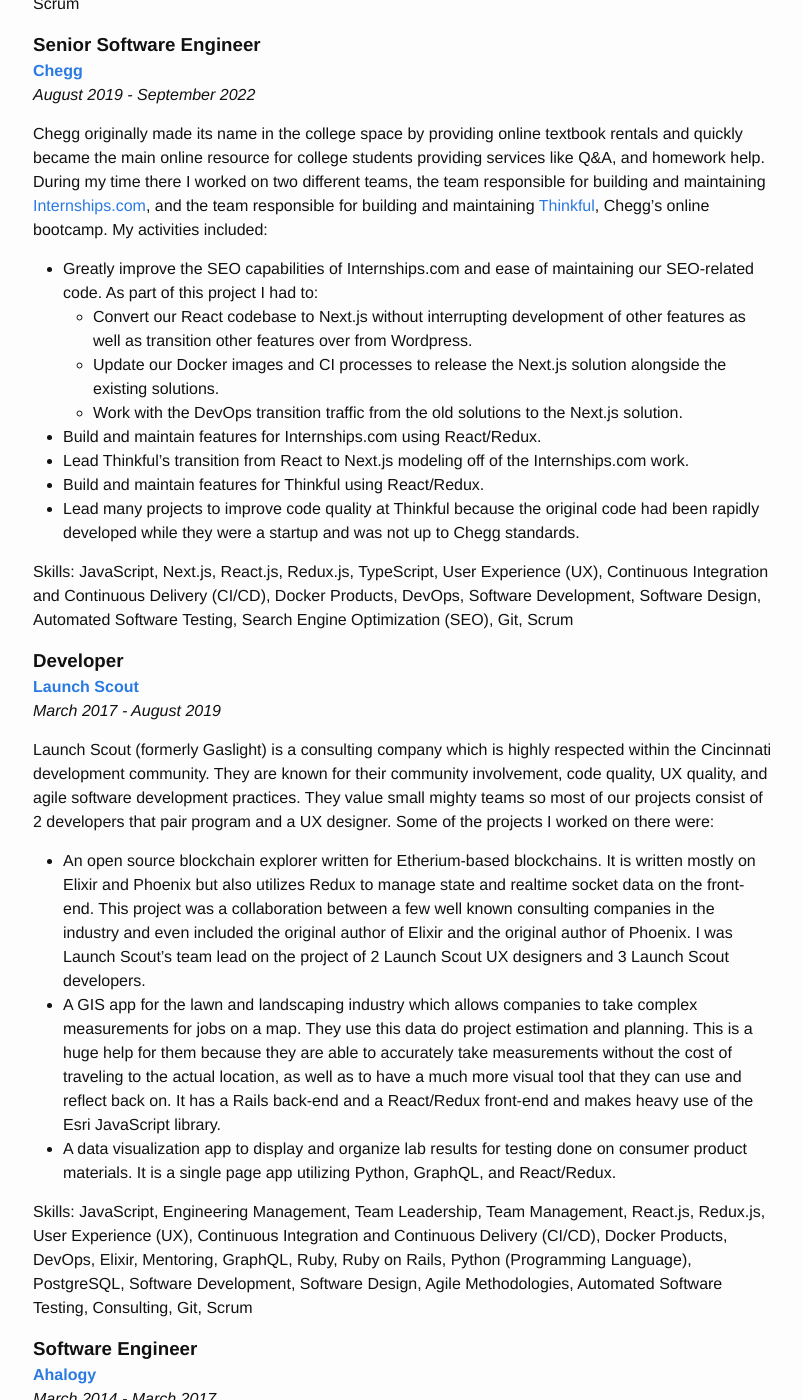
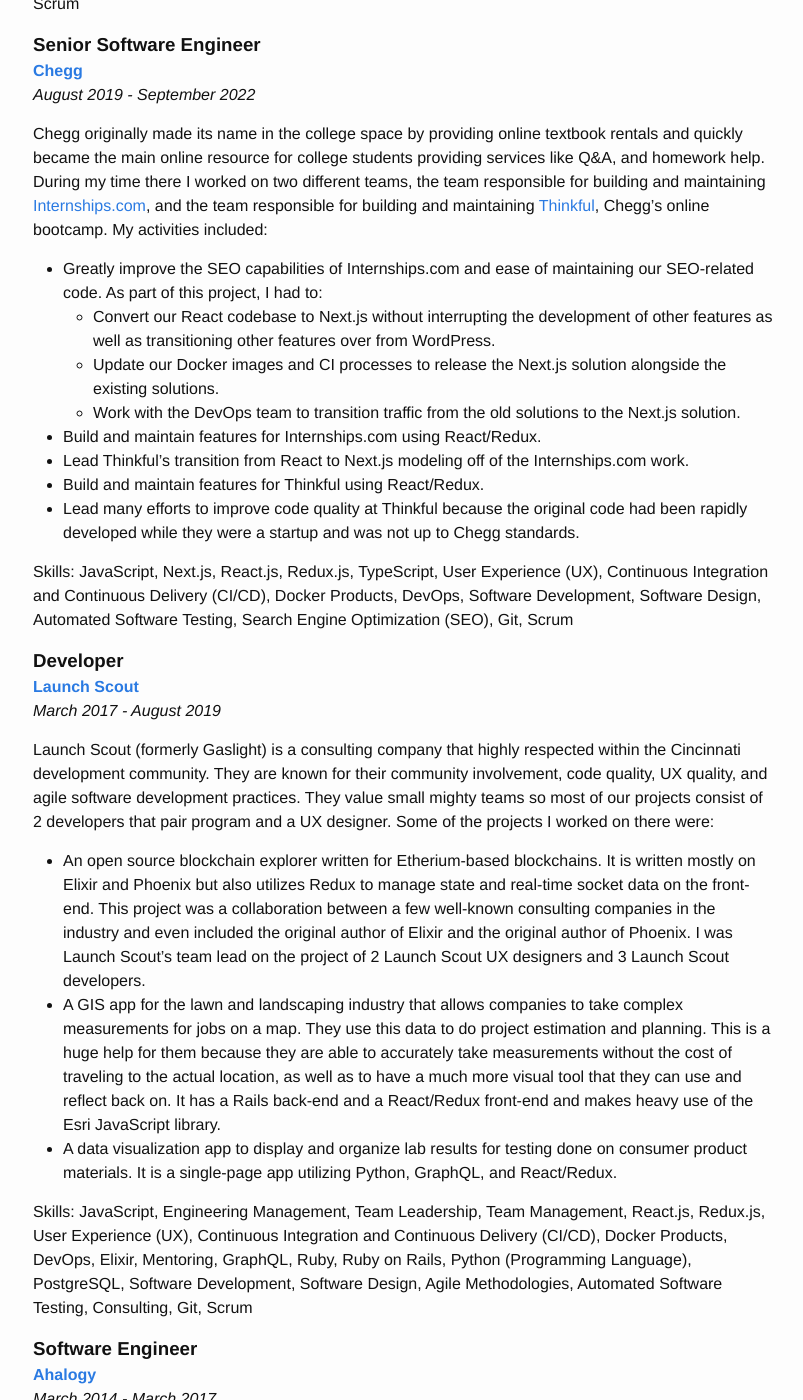
Before and after one commit to jimmay5469/jimmay5469.github.io, a Jekyll site: the page built from resume.md, in a window 1280 px wide and 1400 px high, scrolled down 1011 px. Shown: the whole window, without its empty margins (237-1040 px from the left). Built offline with Jekyll 4.4.1, drawn with Linux system fonts in a browser that asks for light colours; some of the changed text lies outside the part shown.

Commit message:
Resume cleanup

```diff
--- a/_includes/resume.md
+++ b/_includes/resume.md
@@ -46,14 +46,14 @@
 
 Chegg originally made its name in the college space by providing online textbook rentals and quickly became the main online resource for college students providing services like Q&A, and homework help. During my time there I worked on two different teams, the team responsible for building and maintaining [Internships.com](https://internships.com), and the team responsible for building and maintaining [Thinkful](https://www.thinkful.com/), Chegg's online bootcamp. My activities included:
 
-- Greatly improve the SEO capabilities of Internships.com and ease of maintaining our SEO-related code. As part of this project I had to:
-  - Convert our React codebase to Next.js without interrupting development of other features as well as transition other features over from Wordpress.
+- Greatly improve the SEO capabilities of Internships.com and ease of maintaining our SEO-related code. As part of this project, I had to:
+  - Convert our React codebase to Next.js without interrupting the development of other features as well as transitioning other features over from WordPress.
   - Update our Docker images and CI processes to release the Next.js solution alongside the existing solutions.
-  - Work with the DevOps transition traffic from the old solutions to the Next.js solution.
+  - Work with the DevOps team to transition traffic from the old solutions to the Next.js solution.
 - Build and maintain features for Internships.com using React/Redux.
 - Lead Thinkful's transition from React to Next.js modeling off of the Internships.com work.
 - Build and maintain features for Thinkful using React/Redux.
-- Lead many projects to improve code quality at Thinkful because the original code had been rapidly developed while they were a startup and was not up to Chegg standards.
+- Lead many efforts to improve code quality at Thinkful because the original code had been rapidly developed while they were a startup and was not up to Chegg standards.
 
 Skills: JavaScript, Next.js, React.js, Redux.js, TypeScript, User Experience (UX), Continuous Integration and Continuous Delivery (CI/CD), Docker Products, DevOps, Software Development, Software Design, Automated Software Testing, Search Engine Optimization (SEO), Git, Scrum
 
@@ -64,11 +64,11 @@
 
 _March 2017 - August 2019_
 
-Launch Scout (formerly Gaslight) is a consulting company which is highly respected within the Cincinnati development community. They are known for their community involvement, code quality, UX quality, and agile software development practices. They value small mighty teams so most of our projects consist of 2 developers that pair program and a UX designer. Some of the projects I worked on there were:
+Launch Scout (formerly Gaslight) is a consulting company that highly respected within the Cincinnati development community. They are known for their community involvement, code quality, UX quality, and agile software development practices. They value small mighty teams so most of our projects consist of 2 developers that pair program and a UX designer. Some of the projects I worked on there were:
 
-- An open source blockchain explorer written for Etherium-based blockchains. It is written mostly on Elixir and Phoenix but also utilizes Redux to manage state and realtime socket data on the front-end. This project was a collaboration between a few well known consulting companies in the industry and even included the original author of Elixir and the original author of Phoenix. I was Launch Scout's team lead on the project of 2 Launch Scout UX designers and 3 Launch Scout developers.
-- A GIS app for the lawn and landscaping industry which allows companies to take complex measurements for jobs on a map. They use this data do project estimation and planning. This is a huge help for them because they are able to accurately take measurements without the cost of traveling to the actual location, as well as to have a much more visual tool that they can use and reflect back on. It has a Rails back-end and a React/Redux front-end and makes heavy use of the Esri JavaScript library.
-- A data visualization app to display and organize lab results for testing done on consumer product materials. It is a single page app utilizing Python, GraphQL, and React/Redux.
+- An open source blockchain explorer written for Etherium-based blockchains. It is written mostly on Elixir and Phoenix but also utilizes Redux to manage state and real-time socket data on the front-end. This project was a collaboration between a few well-known consulting companies in the industry and even included the original author of Elixir and the original author of Phoenix. I was Launch Scout's team lead on the project of 2 Launch Scout UX designers and 3 Launch Scout developers.
+- A GIS app for the lawn and landscaping industry that allows companies to take complex measurements for jobs on a map. They use this data to do project estimation and planning. This is a huge help for them because they are able to accurately take measurements without the cost of traveling to the actual location, as well as to have a much more visual tool that they can use and reflect back on. It has a Rails back-end and a React/Redux front-end and makes heavy use of the Esri JavaScript library.
+- A data visualization app to display and organize lab results for testing done on consumer product materials. It is a single-page app utilizing Python, GraphQL, and React/Redux.
 
 Skills: JavaScript, Engineering Management, Team Leadership, Team Management, React.js, Redux.js, User Experience (UX), Continuous Integration and Continuous Delivery (CI/CD), Docker Products, DevOps, Elixir, Mentoring, GraphQL, Ruby, Ruby on Rails, Python (Programming Language), PostgreSQL, Software Development, Software Design, Agile Methodologies, Automated Software Testing, Consulting, Git, Scrum
 
@@ -79,7 +79,7 @@
 
 _March 2014 - March 2017_
 
-Ahalogy is a social marketing startup which specializes in bringing content creators and big brands together to help each other win on [Pinterest](https://www.pinterest.com/). As a front-end JavaScript developer at Ahalogy I was responsible for developing and maintaining an Ember.js application which allows users to effectively maintain and measure performance on their Pinterest account. My activities included:
+Ahalogy is a social marketing startup that specializes in bringing content creators and big brands together to help each other win on [Pinterest](https://www.pinterest.com/). As a front-end JavaScript developer at Ahalogy, I was responsible for developing and maintaining an Ember.js application that allows users to effectively maintain and measure performance on their Pinterest accounts. My activities included:
 
 - Lead project planning and project upgrading for a team of 2-3 remote Ember developers.
 - Lead release management for our 2 main Ember projects and 1 Ember addon used for shared code between the projects. [Semantic versioning](http://semver.org/) is used for project versioning and the [ember-cli-deploy](http://ember-cli.com/ember-cli-deploy/) lightning strategy is used in our automated deployments.
```
Also changed, not shown: other parts of _includes/resume.md (+1 -1 lines).
